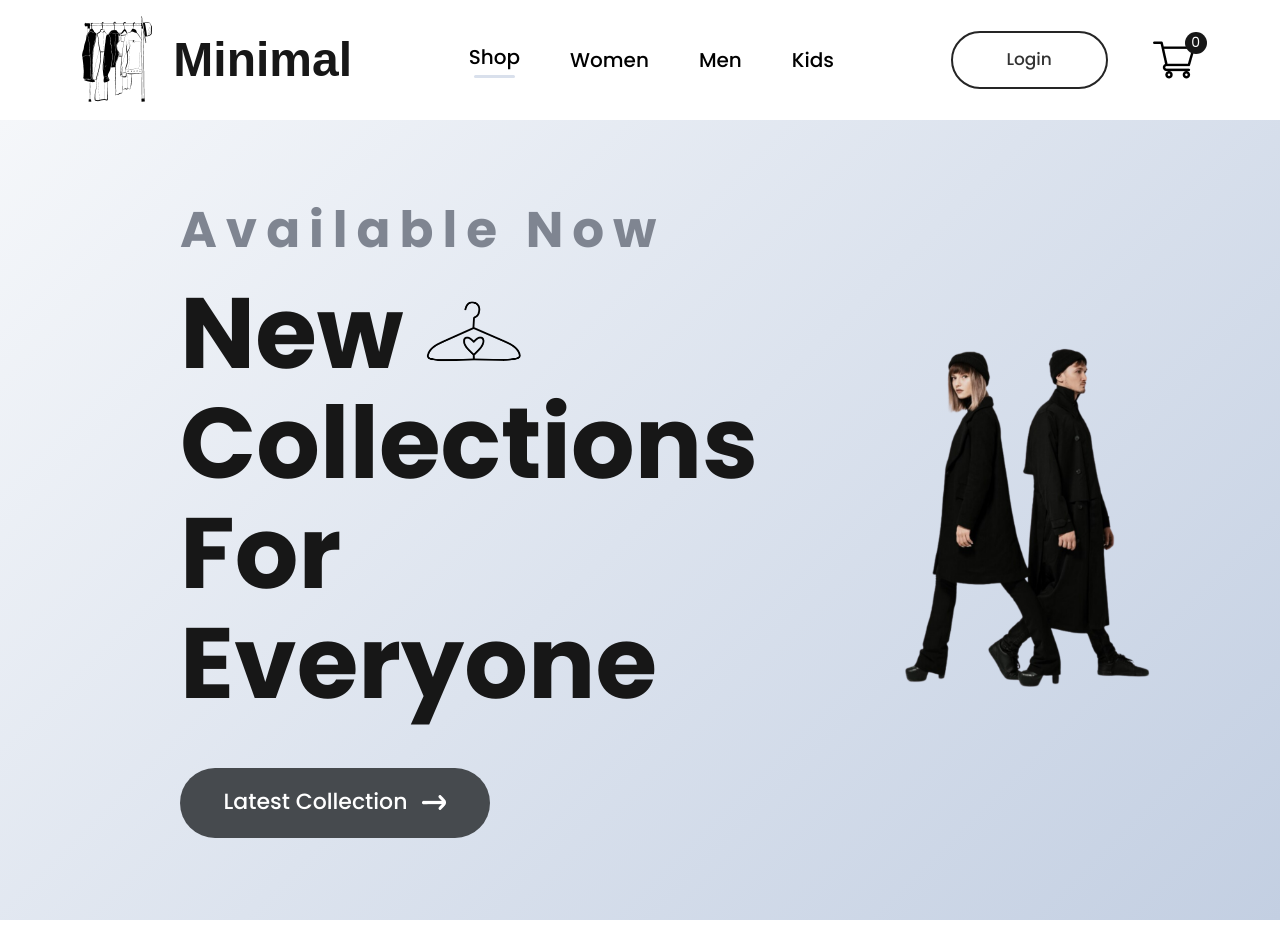
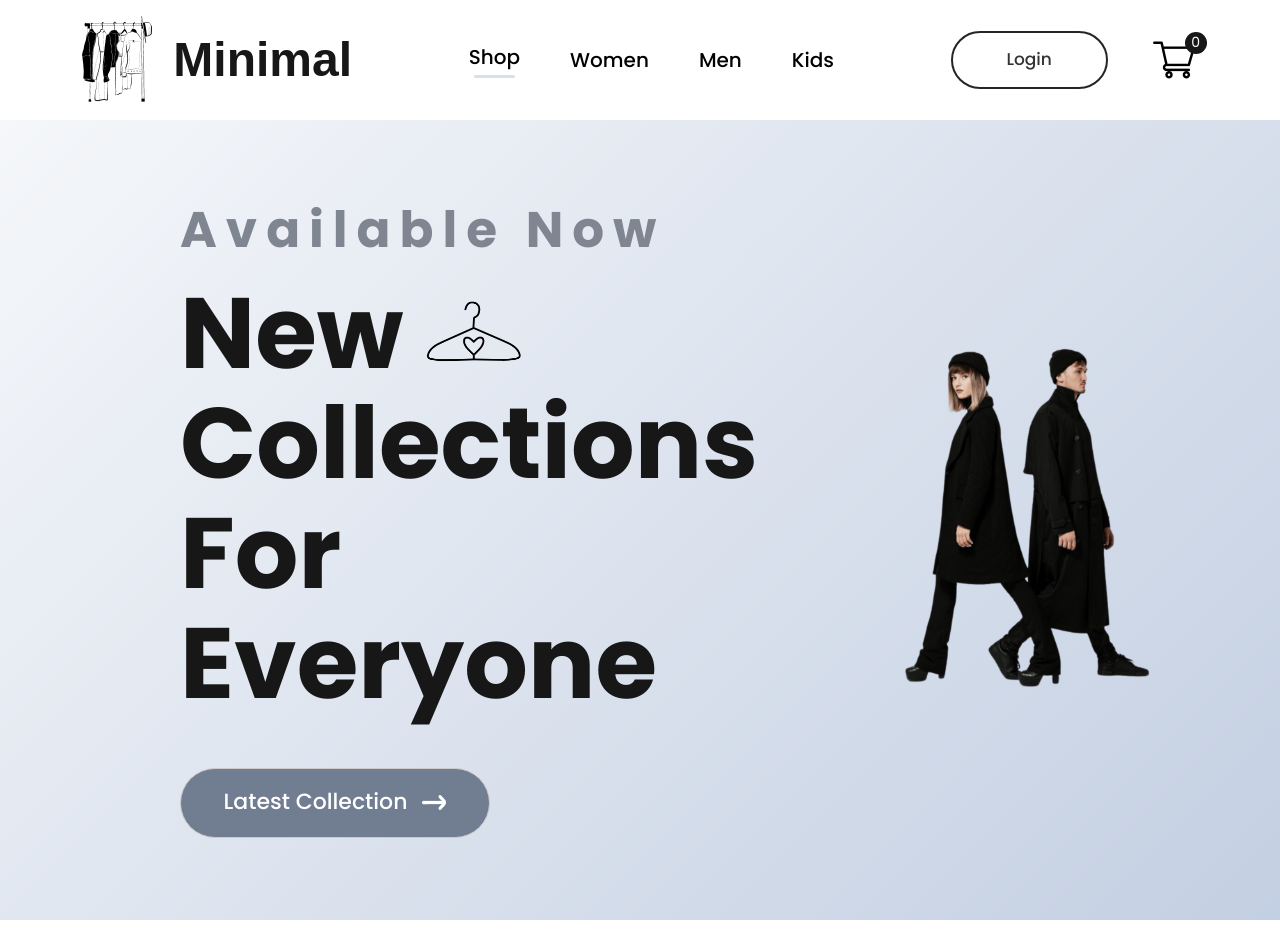
Before and after one commit to NadiasCodes/e-commerce-website-react, a React (Create React App) app: page / in a window 1280 px wide. Shown: the top 952 px of the page. Built offline with nearby package versions, Linux system fonts and the light colour scheme; a web font is replaced by a local one.

Commit message:
styled the buttons and linked them for navigation

```diff
--- a/src/Components/Hero/Hero.css
+++ b/src/Components/Hero/Hero.css
@@ -31,19 +31,28 @@ gap:20px;}
 
 .hero-clothes-hanger-icon img{width:105px;}
 
-.hero-latest-btn{
+.hero-latest-btn a{
     display: flex;
     justify-content: center;
     align-items: center;
     gap:15px;
     width:310px;
     height:70px;
-    border-radius: 75px;
-    margin-top:30px;
-    background: #464A4E;
-    color: white;
+    border-radius: 35px;
+    background: #717d91;
+    border:1px solid rgb(207, 202, 202);
+    color:white;
     font-size: 22px;
     font-weight: 500;
+    margin-top: 30px;
+    cursor: pointer;
+}
+
+.hero-latest-btn a:hover{
+    filter: drop-shadow(0 0 0.75rem rgb(84, 88, 115));
+    transform: scale(1.1);
+    transition: 500ms;
+
 }
 
 .hero-right{flex:1;
--- a/src/Components/Hero/Hero.jsx
+++ b/src/Components/Hero/Hero.jsx
@@ -8,8 +8,7 @@ import hero_image from "../Assets/hero_image.png";
 
 const Hero = () => {
   return (
-    <div className='hero'>
-
+    <div className="hero">
       <div className="hero-left">
         <h2>Available Now</h2>
         <div>
@@ -21,18 +20,17 @@ const Hero = () => {
           <p>For Everyone</p>
         </div>
         <div className="hero-latest-btn">
+          <a href="#NewCollections">
             <div>Latest Collection</div>
-    <img src={arrow} alt="arrow"/>
+            <img src={arrow} alt="arrow" />
+          </a>
         </div>
-
-
       </div>
       <div className="hero-right">
-
-<img src={hero_image} alt="hero"/>
+        <img src={hero_image} alt="hero" />
       </div>
     </div>
-  )
+  );
 }
 
 export default Hero
--- a/src/Components/NewCollections/NewCollections.jsx
+++ b/src/Components/NewCollections/NewCollections.jsx
@@ -5,7 +5,7 @@ import Item from "../Item/Item"
 
 const NewCollections = () => {
   return (
-    <div className='new-collections'>
+    <div className='new-collections' id='NewCollections'>
 
 <h1>New Collections</h1>
 
```
Lines whose indentation alone changed are shown as unchanged.
